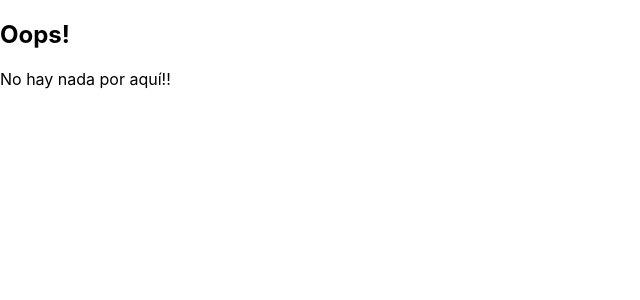
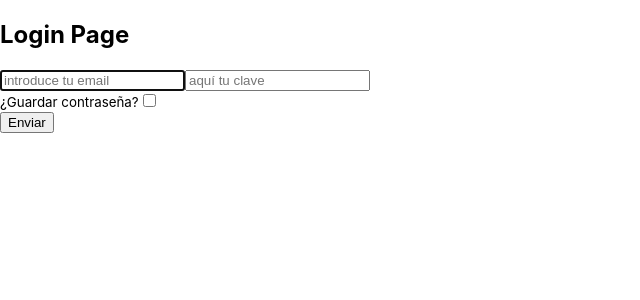
Before and after one commit to Snozin/Nodepop-react, a React (Create React App) app: page /login in a window 1280 px wide. Shown: the top 300 px of the page, without its empty margins (0-640 px from the left). Built offline with nearby package versions, Linux system fonts and the light colour scheme.

Commit message:
Crear login y redirección si el usuario no está autenticado

```diff
--- a/src/App.js
+++ b/src/App.js
@@ -12,14 +12,19 @@ import {
   NewAdvertPage,
   RequireAuth,
 } from "./components/auth"
-import HomePage from "./components/HomePage"
+import LoginPage from "./components"
+import { useState } from "react"
 
-const App = () => {
+const App = ({ isPrevLogged }) => {
+  const [isLogged, setIsLogged] = useState(isPrevLogged)
+  console.log("ta loguiado?: ", isLogged)
+  const handleLoginState = (value) => setIsLogged(value)
   return (
-    // <AuthContext>
+    <AuthContext value={{ isLogged, handleLoginState }}>
       <Router>
         <Routes>
-        <Route path="/" element={<HomePage />} />
+          <Route path="/login" element={<LoginPage />} />
+          <Route path="/" element={<Navigate to="/adverts" />} />
           <Route
             path="/adverts"
             element={
@@ -56,7 +61,7 @@ const App = () => {
           />
         </Routes>
       </Router>
-    // </AuthContext>
+    </AuthContext>
   )
 }
 
--- /dev/null
+++ b/src/api/client.js
@@ -0,0 +1,28 @@
+import axios from "axios"
+
+const client = axios.create({
+  baseURL: process.env.REACT_APP_API_BASE_URL,
+})
+
+client.interceptors.response.use(
+  (response) => response.data,
+  (error) => {
+    if (!error.response) {
+      return Promise.reject({ message: error.message })
+    }
+    return Promise.reject({
+      message: error.response.statusText,
+      ...error.response,
+      ...error.response.data,
+    })
+  }
+)
+
+export const setAuthorizationHeader = (token) => {
+  client.defaults.headers.common["Authorization"] = `Bearer ${token}`
+}
+
+export const removeAuthorizationHeader = () => {
+  delete client.defaults.headers.common["Authorization"]
+}
+export default client
--- a/src/components/HomePage.js
+++ /dev/null
@@ -1,5 +0,0 @@
-const HomePage = () => {
-  return <div>Casita</div>
-}
-
-export default HomePage
--- a/src/components/LoginPage.js
+++ b/src/components/LoginPage.js
@@ -1,5 +1,86 @@
+import { useContext, useState } from "react"
+import { login } from "./auth/dataService"
+import AuthContext from "./auth/context"
+import { useNavigate, useLocation } from "react-router"
+import storage from "../utils/storage"
+
 const LoginPage = () => {
-  return <div>Login reshulon</div>
+  const credentials = () => {
+    if (storage.get("credentials")) {
+      const { email, password } = storage.get("credentials")
+      return { email: email, password: password }
+    }
+    return { email: "", password: "" }
+  }
+  const [inputValues, setInputValues] = useState(credentials)
+  const [checked, setChecked] = useState(false)
+  const { handleLoginState } = useContext(AuthContext)
+
+  const handleInputChange = (event) => {
+    setInputValues((prevState) => ({
+      ...prevState,
+      [event.target.name]: event.target.value,
+    }))
+  }
+  const handleCheckboxChange = (event) => {
+    setChecked(event.target.checked)
+  }
+  const navigate = useNavigate()
+  const location = useLocation()
+  const from = location.state?.from?.pathname || "/"
+
+  const handleSubmit = async (event) => {
+    event.preventDefault()
+    try {
+      await login(inputValues)
+      handleLoginState(true)
+      if (checked) {
+        storage.set("credentials", {
+          email: inputValues.email,
+          password: inputValues.password,
+        })
+      }
+      navigate(from, { replace: true })
+    } catch (error) {
+      //TODO Render de componente de error con el mensaje
+      console.log(error)
+    }
+  }
+
+  return (
+    <>
+      <h2>Login Page</h2>
+      <form onSubmit={handleSubmit}>
+        <input
+          autoFocus
+          placeholder="introduce tu email"
+          type="email"
+          name="email"
+          value={inputValues.email}
+          onChange={handleInputChange}
+        />
+        <input
+          placeholder="aquí tu clave"
+          type="password"
+          name="password"
+          value={inputValues.password}
+          onChange={handleInputChange}
+        />
+        <br />
+        <small>¿Guardar contraseña?</small>
+        <input
+          type="checkbox"
+          name="saveCredentials"
+          checked={checked}
+          onChange={handleCheckboxChange}
+        />
+        <br />
+        {/* TODO Implementar boton de borrar formulario */}
+        {/* <button type="reset">Borrar</button> */}
+        <button type="submit">Enviar</button>
+      </form>
+    </>
+  )
 }
 
 export default LoginPage
--- /dev/null
+++ b/src/components/auth/dataService.js
@@ -0,0 +1,26 @@
+import client, {
+  removeAuthorizationHeader,
+  setAuthorizationHeader,
+} from "../../api/client"
+import storage from "../../utils/storage"
+
+// export const login = (credentials) => {
+//   return client.post("/api/auth/login", credentials).then(({ accessToken }) => {
+//     setAuthorizationHeader(accessToken)
+//     storage.set("auth_token", accessToken)
+//   })
+// }
+
+export const login = async (credentials) => {
+  const { accessToken } = await client.post("/api/auth/login", credentials)
+  setAuthorizationHeader(accessToken)
+  storage.set("auth_token", accessToken)
+  return accessToken
+}
+
+// Eliminar la cabecera de las peticiones y borrar el local storage
+export const logout = () =>
+  Promise.resolve().then(() => {
+    removeAuthorizationHeader()
+    storage.remove("auth_token")
+  })
--- /dev/null
+++ b/src/components/dataService.js
@@ -0,0 +1,8 @@
+import client from "../api/client"
+
+const advertsBaseURL = "/api"
+
+export const getAdverts = () => {
+  const url = `${advertsBaseURL}/ads`
+  return client.get(url)
+}
--- /dev/null
+++ b/src/components/index.js
@@ -0,0 +1 @@
+export { default } from "./LoginPage"
--- a/src/index.js
+++ b/src/index.js
@@ -1,11 +1,16 @@
-import React from 'react';
-import ReactDOM from 'react-dom';
-import './index.css';
-import App from './App';
+import React from "react"
+import ReactDOM from "react-dom"
+import "./index.css"
+import App from "./App"
+import storage from "./utils/storage"
+import { setAuthorizationHeader } from "./api/client"
+
+const accessToken = storage.get("auth_token")
+setAuthorizationHeader(accessToken)
 
 ReactDOM.render(
   <React.StrictMode>
-    <App />
+    <App isPrevLogged={!!accessToken} />
   </React.StrictMode>,
-  document.querySelector('#root')
-);
+  document.querySelector("#root")
+)
--- /dev/null
+++ b/src/utils/storage.js
@@ -0,0 +1,19 @@
+const storage = {
+  get(key) {
+    const value = localStorage.getItem(key)
+    if (!value) {
+      return null
+    }
+    return JSON.parse(value)
+  },
+
+  set(key, value) {
+    localStorage.setItem(key, JSON.stringify(value))
+  },
+
+  remove(key) {
+    localStorage.removeItem(key)
+  },
+}
+
+export default storage
```
Also changed, not shown: 1 other file (tests, documents, lock files or other folders). Lines whose indentation alone changed are shown as unchanged.
